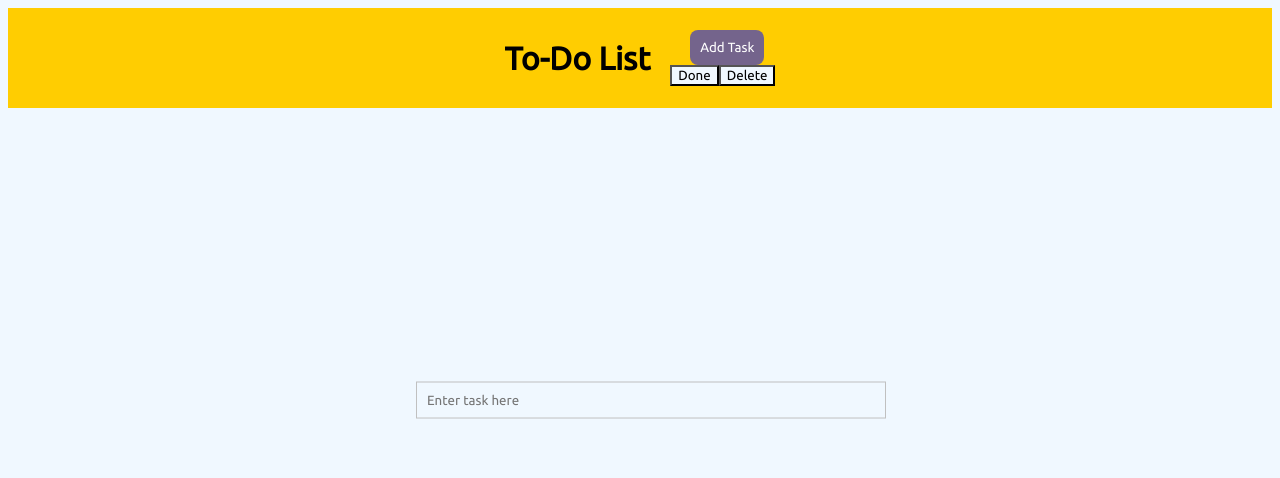
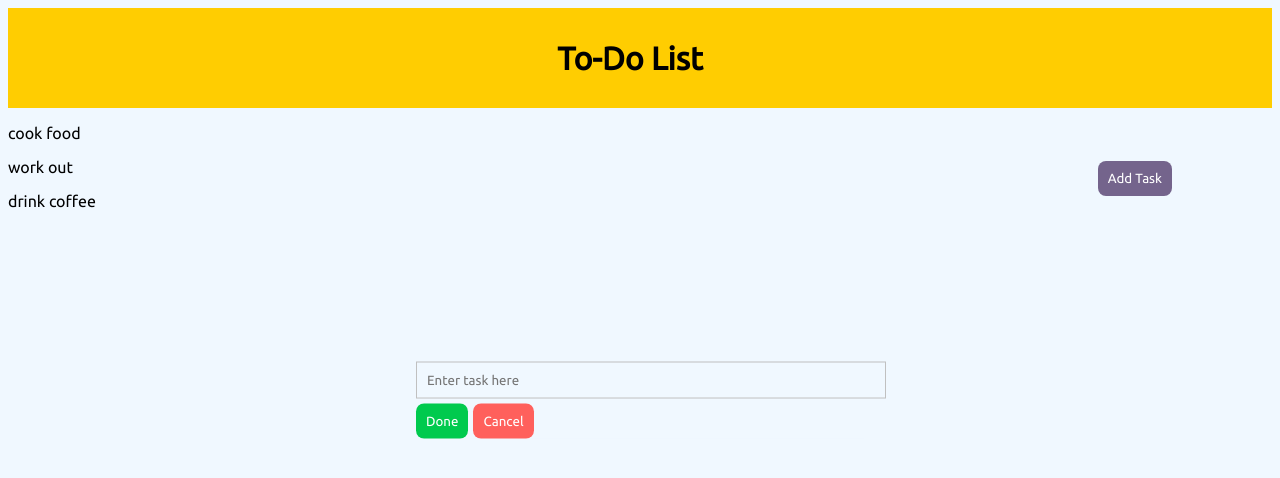
Before and after one commit to ChrisPag/ToDoList, a React (Create React App) app: page / in a window 1280 px wide. Both pictures are taken after a click on the button "Add Task". Shown: the top 478 px of the page. Built offline with nearby package versions, Linux system fonts and the light colour scheme; data requests are answered from the project's data file.

Commit message:
display tasks
main page now displays tasks from json file

```diff
--- a/data/db.json
+++ b/data/db.json
@@ -7,6 +7,10 @@
     {
       "desc": "work out",
       "id": 2
+    },
+    {
+      "desc": "drink coffee",
+      "id": 3
     }
   ]
 }
--- a/src/App.js
+++ b/src/App.js
@@ -1,10 +1,14 @@
 import Navbar from './Navbar';
+import Create from './Create';
+import Main from './Main';
 
 function App() {
   return (
     <div className="App">
       <header className="App-header">
         <Navbar />
+        <Main />
+        <Create />
       </header>
     </div>
   );
--- a/src/Create.js
+++ b/src/Create.js
@@ -13,11 +13,7 @@ const Create = () => {
         <div className = "create">
             <button id="addTask" onClick={handleClick}>Add Task</button>
 
-            {showTask &&
-            <Tasks/>
-            }
-
-
+            {showTask && <Tasks/>}
         </div>
     );
 }
--- /dev/null
+++ b/src/Main.js
@@ -0,0 +1,30 @@
+import { useState, useEffect } from 'react';
+
+const Main = () => {
+
+    const [taskData, setTaskData] = useState(null);
+
+    useEffect(() => {
+        fetch('http://localhost:8000/tasks')
+        .then(res => {
+            return res.json();
+        })
+
+        .then(data => {
+            setTaskData(data);
+        })
+    }, [])
+
+    return(
+        <div className="main">
+            {taskData && (taskData.map(task => (
+                <div className="taskPreview" key={task.id}>
+                    <p>{task.desc}</p>
+                </div>
+            )))}
+
+        </div>
+    );
+}
+
+export default Main;
--- a/src/Navbar.js
+++ b/src/Navbar.js
@@ -1,10 +1,10 @@
-import Create from './Create';
+
 
 const Navbar = () => {
     return(
         <div className="navbar">
             <h1>To-Do List</h1>
-            <Create />
+
 
         </div>
     );
--- a/src/Tasks.js
+++ b/src/Tasks.js
@@ -3,19 +3,32 @@ import { useState } from 'react';
 const Tasks = () => {
     const [desc, setDesc] = useState();
 
+    const handleSubmit = (e) => {
+        e.preventDefault();
+        const task = {desc}
+        fetch('http://localhost:8000/tasks', {
+            method: 'POST',
+            headers: { "Content-Type": "application/json" },
+            body: JSON.stringify(task)
+        }).then(() => {
+            console.log('new task added');
+        })
+    }
+
     return (
         <div className="tasks">
-            <button>Done</button>
-
-            <form>
+            <form onSubmit={handleSubmit}>
                 <input
                     type="text"
                     placeholder="Enter task here"
                     value={ desc }
                     onChange = {(e) => setDesc(e.target.value)}
                 />
+                <button type="submit" id="done">Done</button>
+                <button id="cancel">Cancel</button>
             </form>
-            <button>Delete</button>
+
+
         </div>
     );
 }
--- a/src/index.css
+++ b/src/index.css
@@ -1,10 +1,18 @@
 @import url('https://fonts.googleapis.com/css2?family=Ubuntu&display=swap');
 
+/*All*/
 * {
   background-color:aliceblue;
   font-family: "Ubuntu";
 }
 
+button {
+  border:none;
+  border-radius:8px;
+  padding: 10px;
+}
+
+/*Navbar*/
 .navbar{
   height:100px;
   width: 100%;
@@ -20,27 +28,22 @@
   margin-right:20px;
 }
 
+/*Create*/
 #addTask{
   margin-left:20px;
-  border:none;
-  border-radius:8px;
-  padding: 10px;
   background-color:#74648C;
   color: white;
+  float:right;
+  margin-top:-65px;
+  margin-right:100px;
 }
 
 #addTask:hover {
   background-color:#8975a7;
 }
 
-.create {
-  /*hides the white*/
-  background-color:#FFCD01;
-
-}
-
-.create form {
-  /*center*/
+/*Tasks*/
+.tasks{
   width:35%;
   margin: 0;
   position: absolute;
@@ -50,9 +53,32 @@
   transform: translate(-50%, -50%);
 }
 
-.create input {
+.tasks input {
   border-style:none;
   border: 1px solid rgb(192, 192, 192);
   padding:10px;
   width:100%;
 }
+
+.tasks button {
+  margin-top: 5px;
+  margin-right: 5px;
+}
+
+#done {
+  background-color:#00CA4E;
+  color: white;
+}
+
+#done:hover{
+  background-color:#2fdf72;
+}
+
+#cancel {
+  background-color:#FF605C;
+  color: white;
+}
+
+#cancel:hover{
+  background-color:#fa8381;
+}
```
Lines whose indentation alone changed are shown as unchanged.
